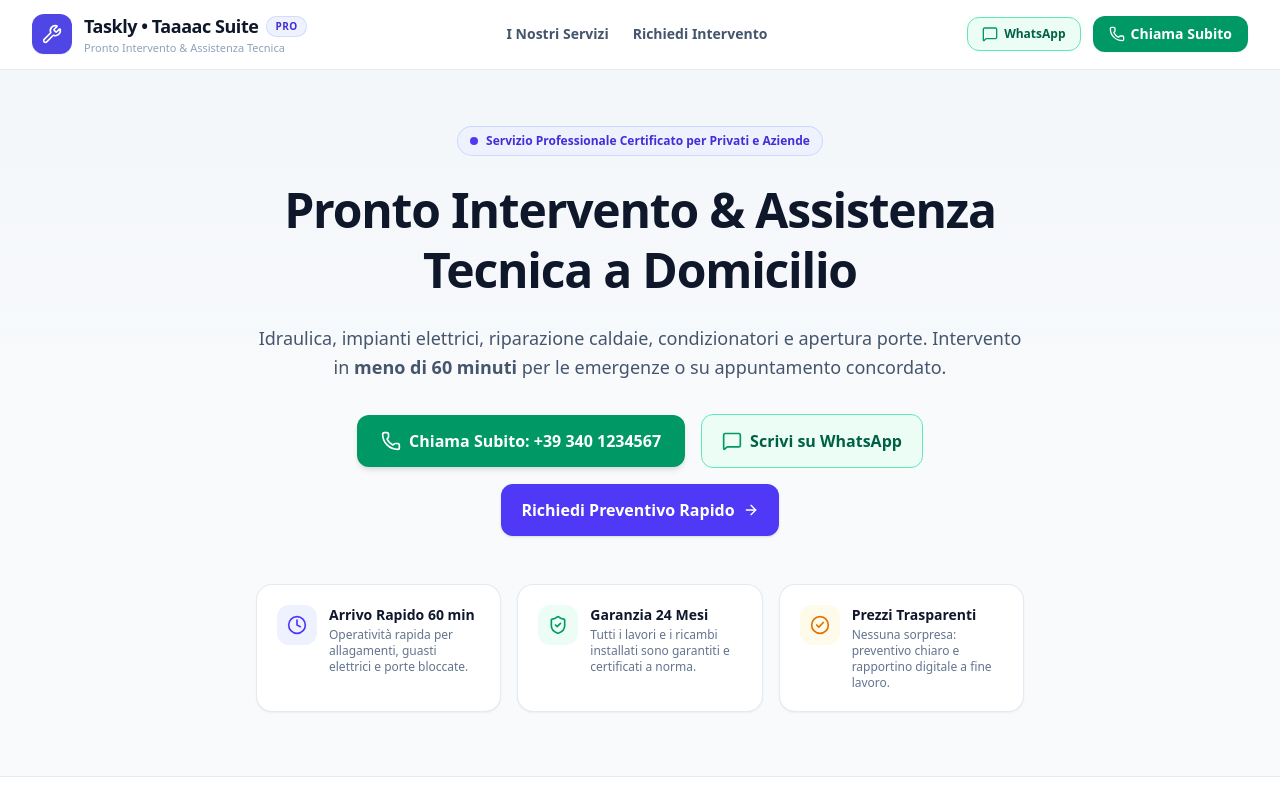
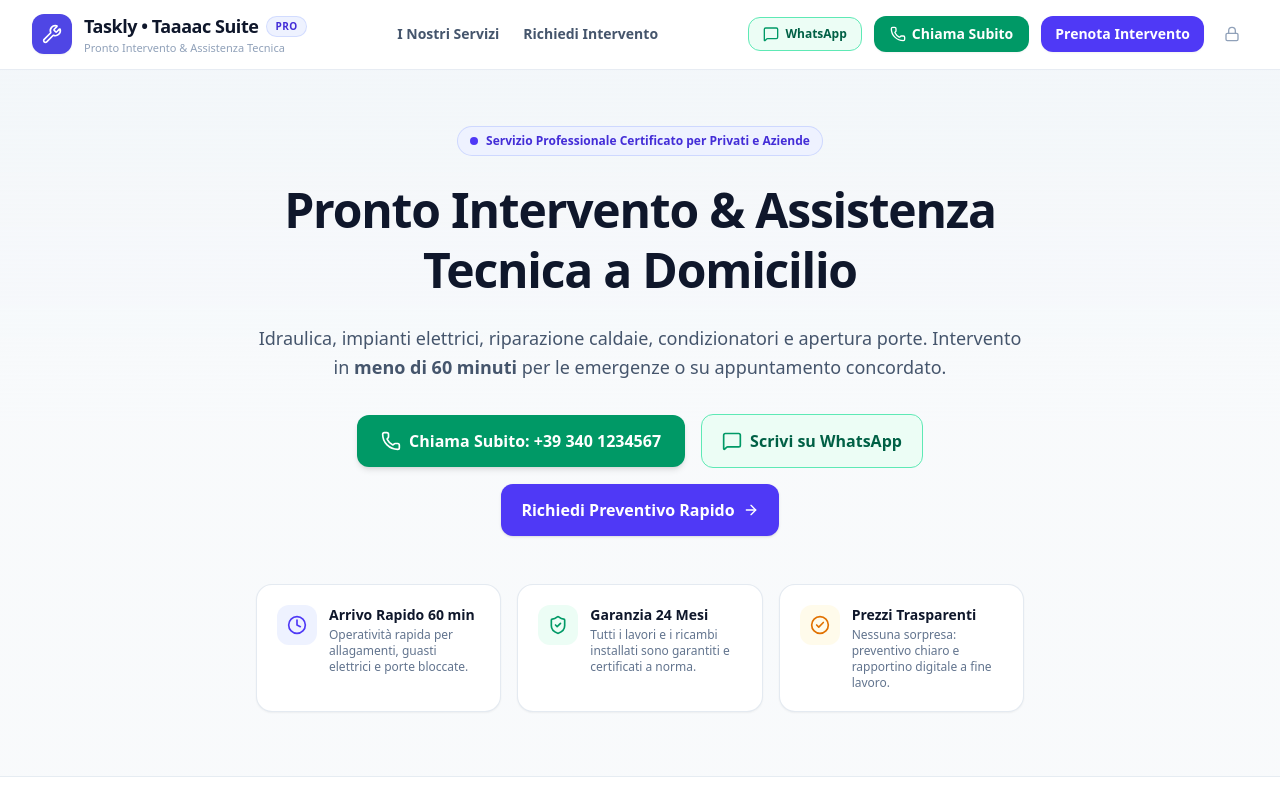
Before and after one commit to shadowkrad/Taskly, a Next.js app: page / in a window 1280 px wide. Shown: the top 800 px of the page. Built offline with nearby package versions, Linux system fonts and the light colour scheme; no server answers.

Commit message:
feat(ux): add discreet admin lock icon in public navbar

```diff
--- a/src/components/navbar.tsx
+++ b/src/components/navbar.tsx
@@ -4,7 +4,7 @@
 import Link from 'next/link';
 import { usePathname } from 'next/navigation';
 import { useTenant } from './tenant-provider';
-import { Wrench, Phone, MessageSquare, ExternalLink, ArrowLeft } from 'lucide-react';
+import { Wrench, Phone, MessageSquare, ExternalLink, ArrowLeft, Lock } from 'lucide-react';
 import { LogoutButton } from './admin/LogoutButton';
 
 export function Navbar() {
@@ -168,6 +168,22 @@
             <Phone className="w-4 h-4" />
             <span>Chiama Subito</span>
           </a>
+
+          <Link
+            href="/prenotazione"
+            className="hidden sm:inline-flex items-center gap-1.5 px-3.5 py-2 rounded-xl bg-indigo-600 hover:bg-indigo-700 text-white text-xs sm:text-sm font-bold shadow-xs transition-all"
+          >
+            <span>Prenota Intervento</span>
+          </Link>
+
+          {/* Discreet Staff / Admin Login */}
+          <Link
+            href="/login"
+            title="Area Riservata Staff"
+            className="p-2 text-slate-400 hover:text-slate-700 hover:bg-slate-100 rounded-xl transition-all cursor-pointer"
+          >
+            <Lock className="w-4 h-4" />
+          </Link>
         </div>
       </div>
     </header>
```
